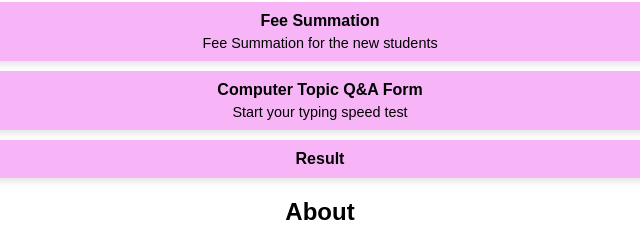
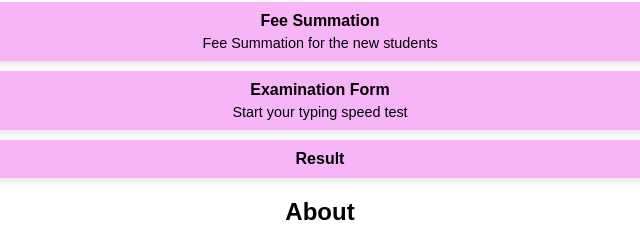
Before and after one commit to Sansuma1999/DCC-surver, a plain HTML site: page index.html in a window 1280 px wide. Shown: the part 271-511 px from the top of the page, 320-960 px from the left. Drawn offline with Linux system fonts and the light colour scheme.

Commit message:
Update index.html

```diff
--- a/index.html
+++ b/index.html
@@ -121,7 +121,7 @@
         </div>
 
         <div class="notice-card">
-            <a href="examination.html"><strong>Computer Topic Q&A Form</strong></a></href>
+            <a href="examination.html"><strong>Examination Form</strong></a></href>
             <span>Start your typing speed test</span>
         </div>
 
```
